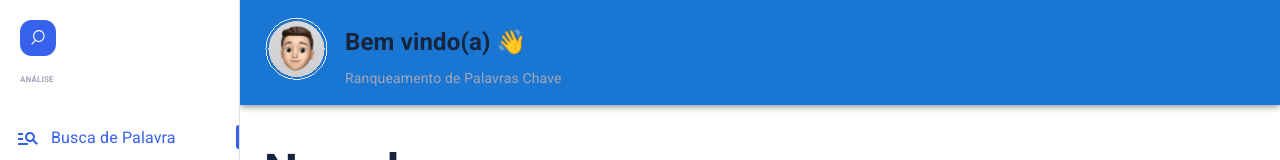
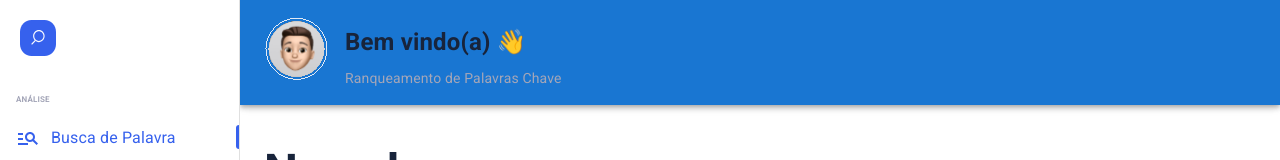
Before and after one commit to RankChecker/FrontEnd, a Next.js app: page / in a window 1280 px wide. Shown: the top 160 px of the page. Built offline with nearby package versions, Linux system fonts and the light colour scheme.

Commit message:
Modificado menu

```diff
--- a/src/components/SideBar/index.tsx
+++ b/src/components/SideBar/index.tsx
@@ -1,19 +1,19 @@
-import * as React from 'react';
-import Box from '@mui/material/Box';
-import CssBaseline from '@mui/material/CssBaseline';
-import Drawer from '@mui/material/Drawer';
-import ManageSearchIcon from '@mui/icons-material/ManageSearch';
-import List from '@mui/material/List';
-import ListItem from '@mui/material/ListItem';
-import ListItemIcon from '@mui/material/ListItemIcon';
-import ListItemText from '@mui/material/ListItemText';
-import Toolbar from '@mui/material/Toolbar';
-import { Header } from '../Header';
-import { FormSearch } from '../FormSearch';
-import { CardRanking } from '../CardRanking';
+import * as React from "react";
+import Box from "@mui/material/Box";
+import CssBaseline from "@mui/material/CssBaseline";
+import Drawer from "@mui/material/Drawer";
+import ManageSearchIcon from "@mui/icons-material/ManageSearch";
+import List from "@mui/material/List";
+import ListItem from "@mui/material/ListItem";
+import ListItemIcon from "@mui/material/ListItemIcon";
+import ListItemText from "@mui/material/ListItemText";
+import Toolbar from "@mui/material/Toolbar";
+import { Header } from "../Header";
+import { FormSearch } from "../FormSearch";
+import { CardRanking } from "../CardRanking";
 import style from "./sideBar.module.scss";
 import logo from "../../assets/logo.svg";
-import Image from 'next/image'
+import Image from "next/image";
 const drawerWidth = 240;
 
 interface Props {
@@ -34,33 +34,31 @@ export function ResponsiveDrawer(props: Props) {
 
   const drawer = (
     <div className={style.menuBar}>
-      {<div className={style.logoMenuBar}>
-        <Image
-          src={logo}
-          alt="Logo"
-          width={36}
-          height={36}
-        />
-        <span>ANÁLISE</span>
-      </div>}
+      {
+        <div className={style.logoMenuBar}>
+          <Image src={logo} alt="Logo" width={36} height={36} />
+        </div>
+      }
 
+      <span>ANÁLISE</span>
       <List className={style.menuBarList}>
-        {['Busca de Palavra'].map((text, index) => (
+        {["Busca de Palavra"].map((text, index) => (
           <ListItem button key={text} className={style.active}>
             <ListItemIcon className={style.itemIconMenuBar}>
-              <ManageSearchIcon className={style.iconMenuBar}/>
+              <ManageSearchIcon className={style.iconMenuBar} />
             </ListItemIcon>
-            <ListItemText primary={text}/>
+            <ListItemText primary={text} />
           </ListItem>
         ))}
       </List>
     </div>
   );
 
-  const container = window !== undefined ? () => window().document.body : undefined;
+  const container =
+    window !== undefined ? () => window().document.body : undefined;
 
   return (
-    <Box sx={{ display: 'flex' }} className={style.sideBar}>
+    <Box sx={{ display: "flex" }} className={style.sideBar}>
       <CssBaseline />
       <Header
         drawerWidth={drawerWidth}
@@ -71,7 +69,6 @@ export function ResponsiveDrawer(props: Props) {
         sx={{ width: { sm: drawerWidth }, flexShrink: { sm: 0 } }}
         aria-label="mailbox folders"
       >
-
         <Drawer
           container={container}
           variant="temporary"
@@ -81,8 +78,11 @@ export function ResponsiveDrawer(props: Props) {
             keepMounted: true, // Better open performance on mobile.
           }}
           sx={{
-            display: { xs: 'block', sm: 'none' },
-            '& .MuiDrawer-paper': { boxSizing: 'border-box', width: drawerWidth },
+            display: { xs: "block", sm: "none" },
+            "& .MuiDrawer-paper": {
+              boxSizing: "border-box",
+              width: drawerWidth,
+            },
           }}
         >
           {drawer}
@@ -90,8 +90,11 @@ export function ResponsiveDrawer(props: Props) {
         <Drawer
           variant="permanent"
           sx={{
-            display: { xs: 'none', sm: 'block' },
-            '& .MuiDrawer-paper': { boxSizing: 'border-box', width: drawerWidth },
+            display: { xs: "none", sm: "block" },
+            "& .MuiDrawer-paper": {
+              boxSizing: "border-box",
+              width: drawerWidth,
+            },
           }}
           open
         >
@@ -100,7 +103,11 @@ export function ResponsiveDrawer(props: Props) {
       </Box>
       <Box
         component="main"
-        sx={{ flexGrow: 1, p: 3, width: { sm: `calc(100% - ${drawerWidth}px)` } }}
+        sx={{
+          flexGrow: 1,
+          p: 3,
+          width: { sm: `calc(100% - ${drawerWidth}px)` },
+        }}
       >
         <Toolbar />
         <FormSearch />
@@ -108,7 +115,6 @@ export function ResponsiveDrawer(props: Props) {
         <span className={style.titleSection}>Gerando Relatório</span>
         <CardRanking />
         <CardRanking />
-
       </Box>
     </Box>
   );
--- a/src/components/SideBar/sideBar.module.scss
+++ b/src/components/SideBar/sideBar.module.scss
@@ -1,14 +1,15 @@
 .menuBar {
   .logoMenuBar {
     padding: 1.25rem;
-    span {
+  }
+
+  > span {
     display: block;
     font-size: 0.5rem;
     font-weight: 600;
     margin-top: 0.7rem;
     color: var(--gray-100);
-      //padding: 2rem 0 0 0;
-    }
+    padding: 0 16px;
   }
 }
 .sideBar {
@@ -24,7 +25,7 @@
   font-weight: 500;
   font-size: 14px;
   color: var(--blue);
-  .active::after{
+  .active::after {
     content: "";
     height: 24px;
     width: 3px;
```
Lines whose indentation alone changed are shown as unchanged.
